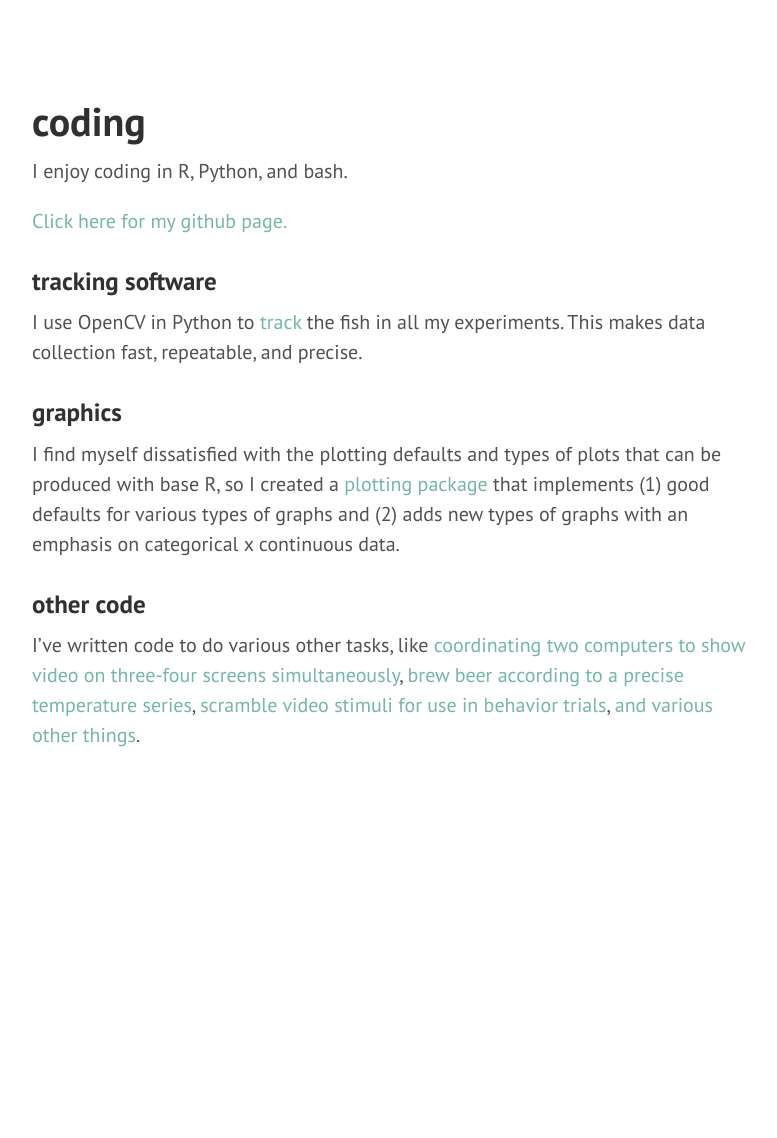
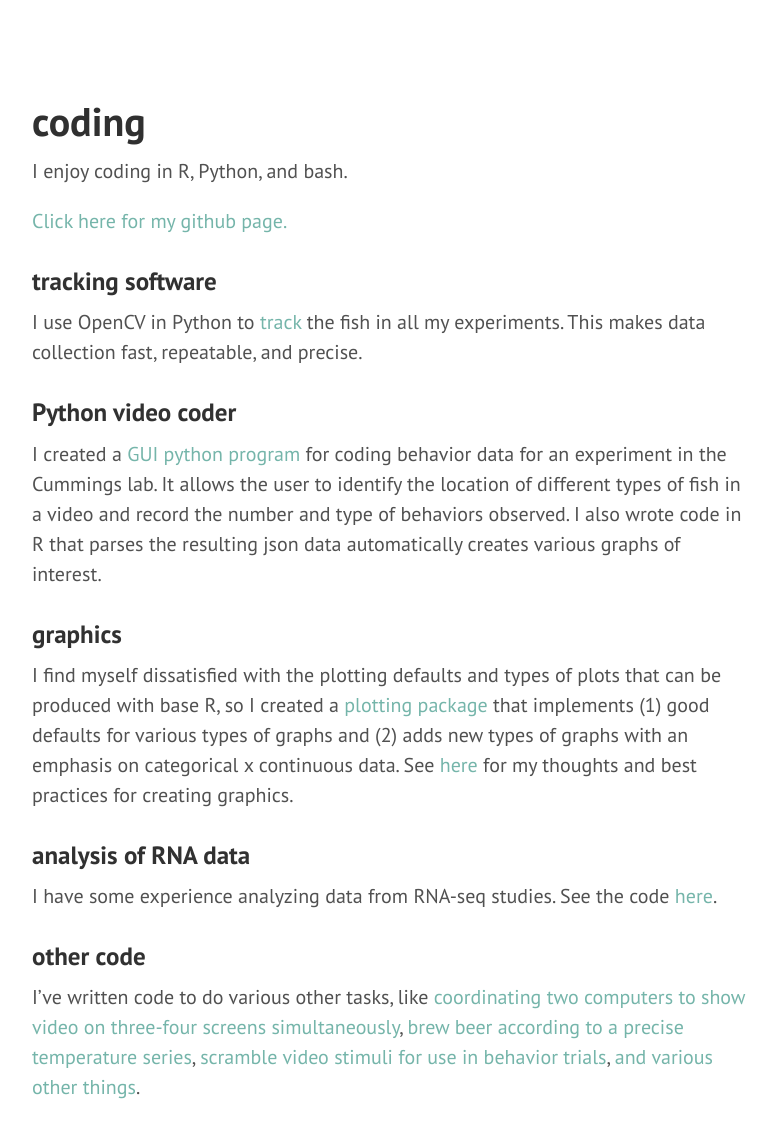
Before and after one commit to lukereding/lukereding.github.io, a Jekyll site: the page built from 2000-01-06-coding.MARKUP.md, in a window 1280 px wide, cut to the strip 104-1366 px from the top of the page. Shown: the top 1138 px of the strip, without its empty margins (428-1205 px from the left). Built offline with Jekyll 4.4.1, drawn with Linux system fonts in a browser that asks for light colours; before the commit the page ends 1014 px from its top, so only the background shows below that.

Commit message:
minor updates

```diff
--- a/2000-01-06-coding.MARKUP.md
+++ b/2000-01-06-coding.MARKUP.md
@@ -11,9 +11,17 @@
 
 I use OpenCV in Python to [track](https://github.com/lukereding/mateChoiceTracking) the fish in all my experiments. This makes data collection fast, repeatable, and precise.
 
+### Python video coder
+
+I created a [GUI python program](https://github.com/lukereding/common_garden) for coding behavior data for an experiment in the Cummings lab. It allows the user to identify the location of different types of fish in a video and record the number and type of behaviors observed. I also wrote code in R that parses the resulting json data automatically creates various graphs of interest.
+
 ### graphics
 
-I find myself dissatisfied with the plotting defaults and types of plots that can be produced with base R, so I created a [plotting package](https://github.com/lukereding/redingPlot) that implements (1) good defaults for various types of graphs and (2) adds new types of graphs with an emphasis on categorical x continuous data.
+I find myself dissatisfied with the plotting defaults and types of plots that can be produced with base R, so I created a [plotting package](https://github.com/lukereding/redingPlot) that implements (1) good defaults for various types of graphs and (2) adds new types of graphs with an emphasis on categorical x continuous data. See [here](https://github.com/lukereding/thoughts_on_graphics) for my thoughts and best practices for creating graphics.
+
+### analysis of RNA data
+
+I have some experience analyzing data from RNA-seq studies. See the code [here](https://github.com/lukereding/molly_arts).
 
 ### other code
 
```
Also changed, not shown: 2000-01-02-research.MARKUP.md (+2 -1 lines), 2000-01-04-teaching.MARKUP.md (+4 -0 lines).
